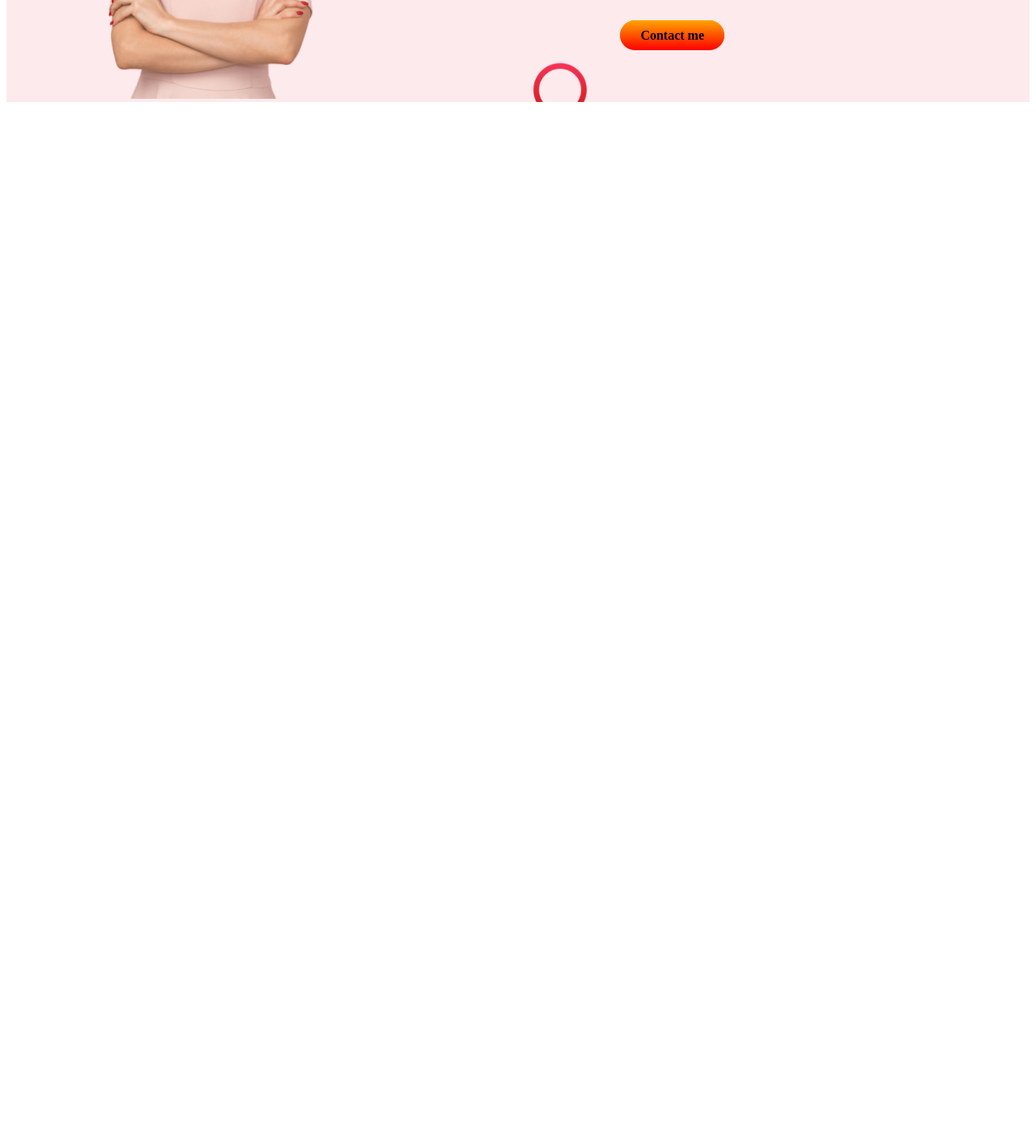
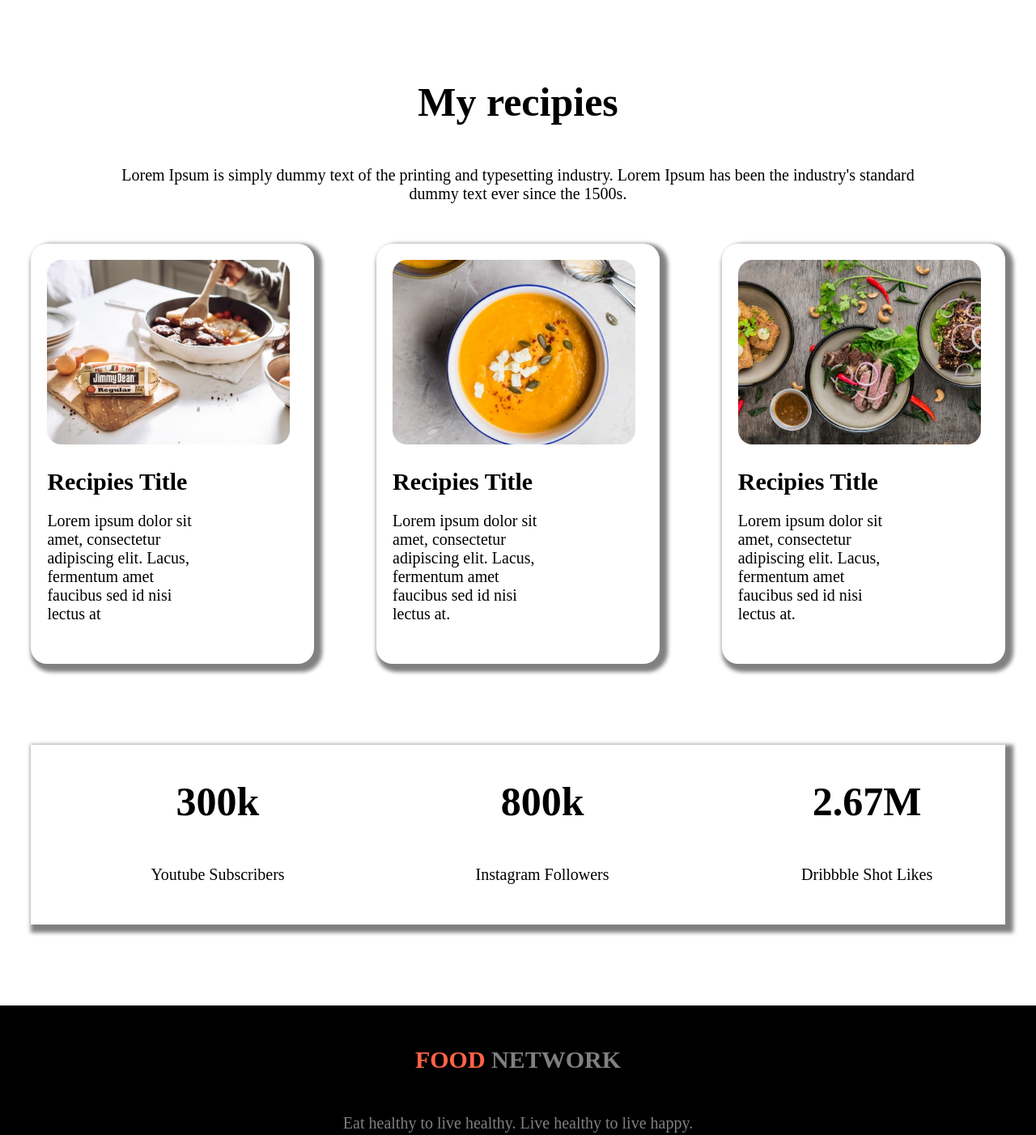
Before and after one commit to mohsineli/assignment-No.-01, a plain HTML site: page index.html in a window 1280 px wide. Shown: the part 1218-2620 px from the top of the page at 81% size. Before the commit the page ends 1444 px from the top, so only its background shows below. Drawn offline with Linux system fonts and the light colour scheme.

Commit message:
complite the assignment

```diff
--- a/index.html
+++ b/index.html
@@ -11,7 +11,7 @@
 </head>
 
 <body>
-    <section class="section-one">
+    <section class="section-one flexible-box">
         <div class="half-width">
             <h1 class="top-margin"><span>Skip</span> The Diet,</h1>
             <h1>Just Eat Healthy</h1>
@@ -25,7 +25,7 @@
             <img src="images/female/Group 8425.png" alt="an women">
         </div>
     </section>
-    <section class="section-tow">
+    <section class="section-tow flexible-box">
         <div class="sec-p"><img src="images/female/Person Image.png" alt="an women"></div>
         <div class="sec-p">
             <h1>About Me</h1>
@@ -39,6 +39,65 @@
 
         </div>
     </section>
+    <section class="section-three">
+        <h1 class="recipies">My recipies
+        </h1>
+        <p class="recipies">Lorem Ipsum is simply dummy text of the printing and typesetting industry.
+            Lorem Ipsum has been the industry's standard dummy text ever since the
+            1500s.</p>
+    </section>
+    <section class="flexible-box">
+        <div class="recipies-items">
+            <img src="images/food/Project Cover.jpg" alt="">
+            <h1 id="resize">Recipies Title</h1>
+            <p>Lorem ipsum dolor sit amet,
+                consectetur adipiscing elit. Lacus,
+                fermentum amet faucibus sed id nisi
+                lectus at</p>
+        </div>
+
+
+
+        <div class="recipies-items">
+            <img src="images/food/Project Cover.png" alt="">
+            <h1 id="resize">Recipies Title</h1>
+            <p>Lorem ipsum dolor sit amet,
+                consectetur adipiscing elit. Lacus,
+                fermentum amet faucibus sed id nisi
+                lectus at.</p>
+        </div>
+
+
+        <div class="recipies-items">
+            <img src="images/food/Project Cover1.jpg" alt="">
+            <h1 id="resize">Recipies Title</h1>
+            <p>Lorem ipsum dolor sit amet,
+                consectetur adipiscing elit. Lacus,
+                fermentum amet faucibus sed id nisi
+                lectus at.</p>
+        </div>
+
+
+    </section>
+
+    <section class="flexible-box sec-shadow">
+        <div id="social-midia">
+            <h1>300k</h1>
+            <p>Youtube Subscribers</p>
+        </div>
+        <div id="social-midia">
+            <h1>800k</h1>
+            <p>Instagram Followers</p>
+        </div>
+        <div id="social-midia">
+            <h1>2.67M</h1>
+            <p>Dribbble Shot Likes</p>
+        </div>
+    </section>
+    <footer>
+        <h1 class="footer"><span>FOOD</span> NETWORK</h1>
+        <p>Eat healthy to live healthy. Live healthy to live happy.</p>
+    </footer>
 
 </body>
 
--- a/style.css
+++ b/style.css
@@ -2,7 +2,7 @@ span {
     color: tomato;
 }
 
-section {
+.flexible-box {
     display: flex;
     margin-bottom: 100px;
 }
@@ -12,10 +12,12 @@ section {
     padding-left: 10%;
     color: rgb(90, 88, 88);
     padding-top: 10%;
+    padding-right: 10%;
 }
 
 .half-width img {
     width: 100%;
+
 }
 
 h1 {
@@ -56,7 +58,69 @@ p {
 }
 
 .section-tow {
-    background-image: url(images/shapes/Frame\ 58.jpg);
+    background-image: url(images/shapes/7.png);
     background-repeat: no-repeat;
     background-size: 100%;
+    background-color: rgb(255, 166, 0);
 }
+
+.recipies {
+    text-align: center;
+    padding-left: 150px;
+    padding-right: 150px;
+
+}
+
+body {
+    margin: 0%;
+}
+
+.recipies-items {
+    width: 100%;
+    margin-right: 3%;
+    margin-left: 3%;
+    box-shadow: 5px 5px 5px 5px grey;
+    padding-left: 20px;
+    padding-right: 130px;
+    padding-top: 20px;
+    border-radius: 20px;
+
+
+
+}
+
+.recipies-items img {
+    width: 150%;
+
+
+}
+
+#resize {
+    font-size: 30px;
+    color: black;
+    margin-bottom: -80px;
+}
+
+#social-midia {
+    width: 100%;
+    padding-left: 5%;
+    text-align: center;
+}
+
+.sec-shadow {
+    margin-right: 3%;
+    margin-left: 3%;
+    box-shadow: 5px 5px 5px 5px grey;
+}
+
+footer {
+    text-align: center;
+    background-color: black;
+    color: gray;
+    height: 200px;
+    padding-top: 30px;
+}
+
+.footer {
+    font-size: 30px;
+}
```
